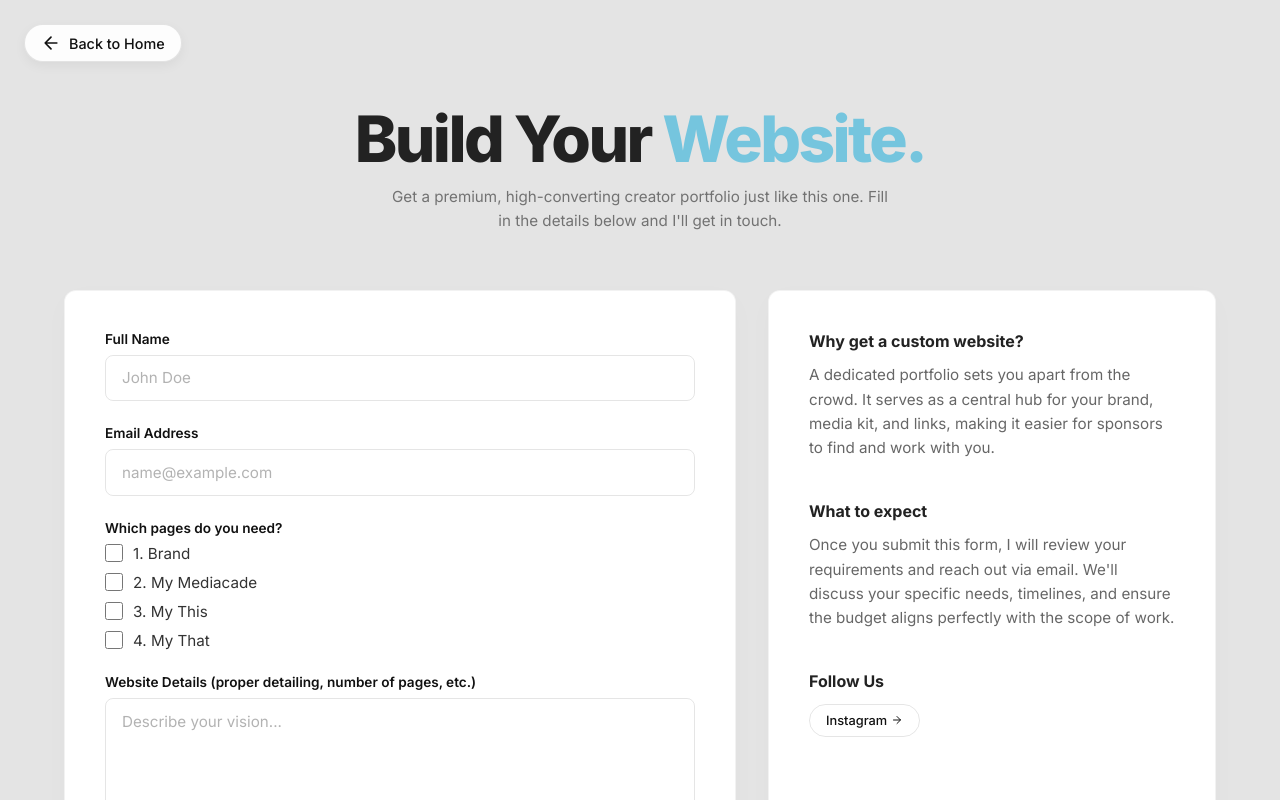
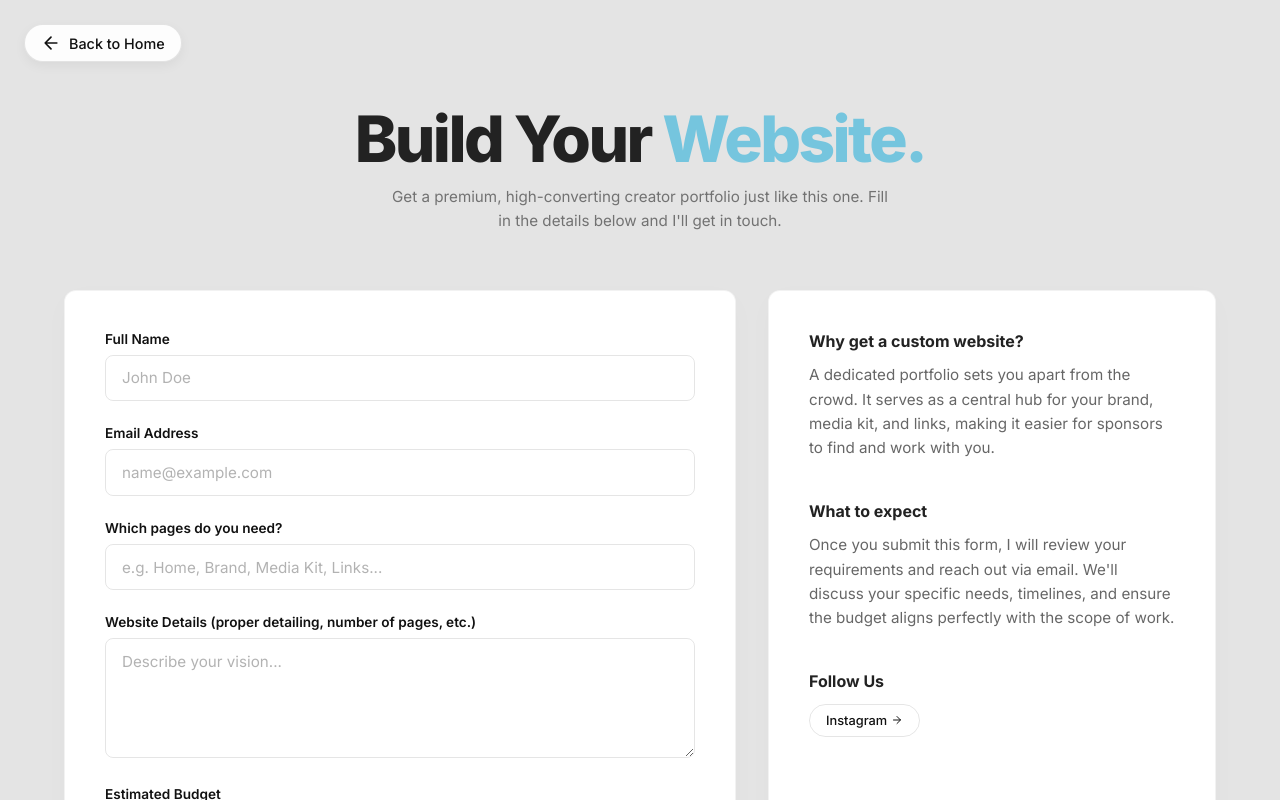
Before and after one commit to shubhankarsahu09/Creator, a Next.js app: page /creator-website in a window 1280 px wide. Shown: the top 800 px of the page. Built offline with nearby package versions, Linux system fonts and the light colour scheme.

Commit message:
Replace page checkboxes with text input

```diff
--- a/src/app/creator-website/page.tsx
+++ b/src/app/creator-website/page.tsx
@@ -13,10 +13,7 @@ export default function CreatorWebsitePage() {
     budget: 1000,
     currency: 'USD',
     description: '',
-    pagesBrand: false,
-    pagesMediacade: false,
-    pagesThis: false,
-    pagesThat: false,
+    requestedPages: '',
   });
 
   const handleChange = (e: React.ChangeEvent<HTMLInputElement | HTMLTextAreaElement | HTMLSelectElement>) => {
@@ -28,14 +25,6 @@ export default function CreatorWebsitePage() {
   const handleSubmit = async (e: React.FormEvent<HTMLFormElement>) => {
     e.preventDefault();
     setIsSubmitting(true);
-
-    // Convert boolean pages to string for form submission
-    const selectedPages = [
-      formData.pagesBrand ? "Brand" : null,
-      formData.pagesMediacade ? "My Mediacade" : null,
-      formData.pagesThis ? "My This" : null,
-      formData.pagesThat ? "My That" : null
-    ].filter(Boolean).join(", ");
 
     try {
       const res = await fetch("https://api.web3forms.com/submit", {
@@ -49,7 +38,7 @@ export default function CreatorWebsitePage() {
           name: formData.name,
           email: formData.email,
           budget: `${formData.currency} ${formData.budget}`,
-          requested_pages: selectedPages || "None specifically selected",
+          requested_pages: formData.requestedPages,
           description: formData.description,
           subject: "New Creator Website Request!"
         }),
@@ -125,25 +114,17 @@ export default function CreatorWebsitePage() {
               </div>
 
               <div className={styles.formGroup}>
-                <label className={styles.label}>Which pages do you need?</label>
-                <div className={styles.checkboxGroup}>
-                  <label className={styles.checkboxLabel}>
-                    <input type="checkbox" name="pagesBrand" checked={formData.pagesBrand} onChange={handleChange} />
-                    1. Brand
-                  </label>
-                  <label className={styles.checkboxLabel}>
-                    <input type="checkbox" name="pagesMediacade" checked={formData.pagesMediacade} onChange={handleChange} />
-                    2. My Mediacade
-                  </label>
-                  <label className={styles.checkboxLabel}>
-                    <input type="checkbox" name="pagesThis" checked={formData.pagesThis} onChange={handleChange} />
-                    3. My This
-                  </label>
-                  <label className={styles.checkboxLabel}>
-                    <input type="checkbox" name="pagesThat" checked={formData.pagesThat} onChange={handleChange} />
-                    4. My That
-                  </label>
-                </div>
+                <label className={styles.label} htmlFor="requestedPages">Which pages do you need?</label>
+                <input
+                  type="text"
+                  id="requestedPages"
+                  name="requestedPages"
+                  className={styles.input}
+                  placeholder="e.g. Home, Brand, Media Kit, Links..."
+                  required
+                  value={formData.requestedPages}
+                  onChange={handleChange}
+                />
               </div>
 
               <div className={styles.formGroup}>
```
